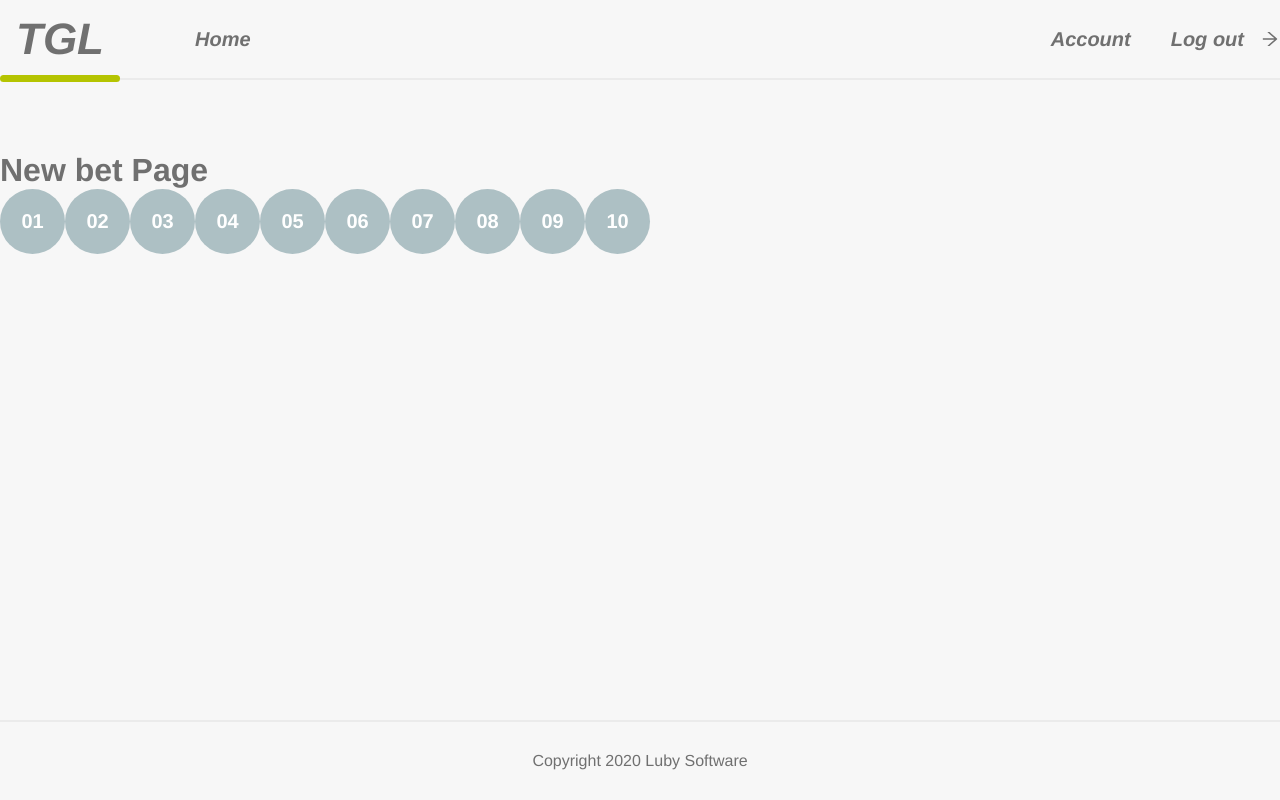
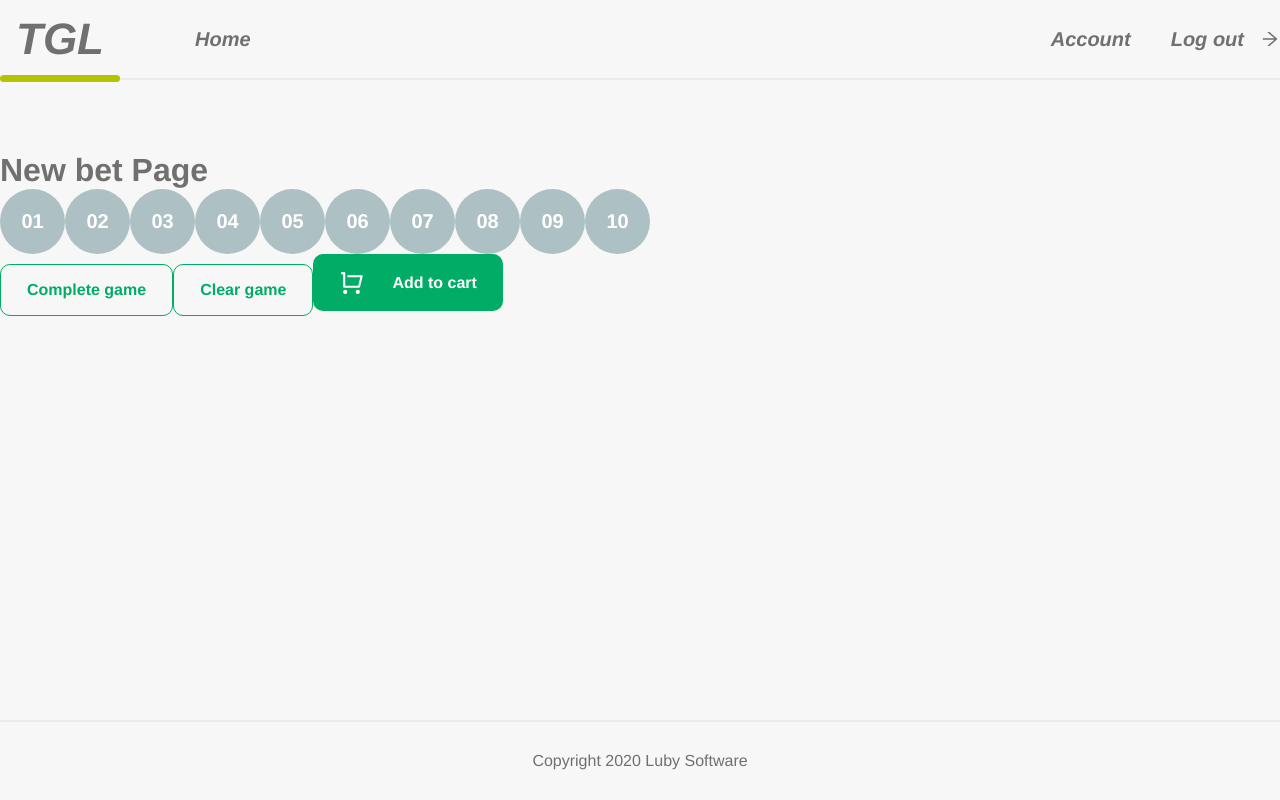
Before and after one commit to gabepinheiro/tgl-react, a React (Vite) app: page /new-bet in a window 1280 px wide. Built offline with nearby package versions, Linux system fonts and the light colour scheme.

Commit message:
feat: added button component

```diff
--- /dev/null
+++ b/src/components/button/index.tsx
@@ -0,0 +1,17 @@
+import { ButtonHTMLAttributes, ReactNode } from 'react'
+
+import * as S from './styles'
+
+export type ButtonProps = {
+  children: ReactNode | ReactNode[]
+  variant?: 'outline'
+  color?: 'green'
+} & ButtonHTMLAttributes<HTMLButtonElement>
+
+export const Button = ({ children, color = 'green', variant }: ButtonProps) => {
+  return (
+    <S.Wrapper color={color} variant={variant}>
+      {children}
+    </S.Wrapper>
+  )
+}
--- /dev/null
+++ b/src/components/button/styles.ts
@@ -0,0 +1,49 @@
+import styled, { css, DefaultTheme } from 'styled-components'
+
+import { ButtonProps } from '.'
+
+type WrapperProps = Pick<ButtonProps, 'color' |'variant'>
+
+const Modifiers = {
+  color: {
+    green: (theme: DefaultTheme) => css`
+      background-color: ${theme.colors.green};
+    `,
+  },
+  variant: {
+    outline: () => css`
+      background-color: transparent;
+      border: 1px solid currentColor;
+    `,
+  },
+}
+
+export const Wrapper = styled.button<WrapperProps>`
+  border:0;
+  border-radius:10px;
+  display: inline-flex;
+  align-items: center;
+  justify-content: center;
+  gap: 2.8rem;
+  padding: 1.6rem 2.6rem;
+  font-size: 1.6rem;
+  font-weight: bold;
+
+  ${({ theme, color, variant }) => css`
+    color: ${variant
+      ? theme.colors[color!]
+      : theme.colors.white};
+
+    ${!!color && Modifiers.color[color](theme)};
+    ${!!variant && Modifiers.variant[variant]};
+
+    transition: transform 0.2s ease-in-out;
+
+    &:hover {
+      transform: translateY(-4px);
+    }
+    &:active {
+      transform: translateY(-1px);
+    }
+  `}
+`
--- a/src/pages/new-bet.tsx
+++ b/src/pages/new-bet.tsx
@@ -1,4 +1,6 @@
+import { Button } from '@/components/button'
 import { NumberButton } from '@/components/number-button'
+import { RiShoppingCartLine as CartIcon } from 'react-icons/ri'
 
 function NewBetPage () {
   const numbers = [
@@ -12,6 +14,11 @@ function NewBetPage () {
       {numbers.map((number) => (
         <NumberButton key={number} number={number} />
       ))}
+      <div>
+        <Button variant='outline'>Complete game</Button>
+        <Button variant='outline'>Clear game</Button>
+        <Button><CartIcon size={25} /> Add to cart</Button>
+      </div>
     </>
   )
 }
```
